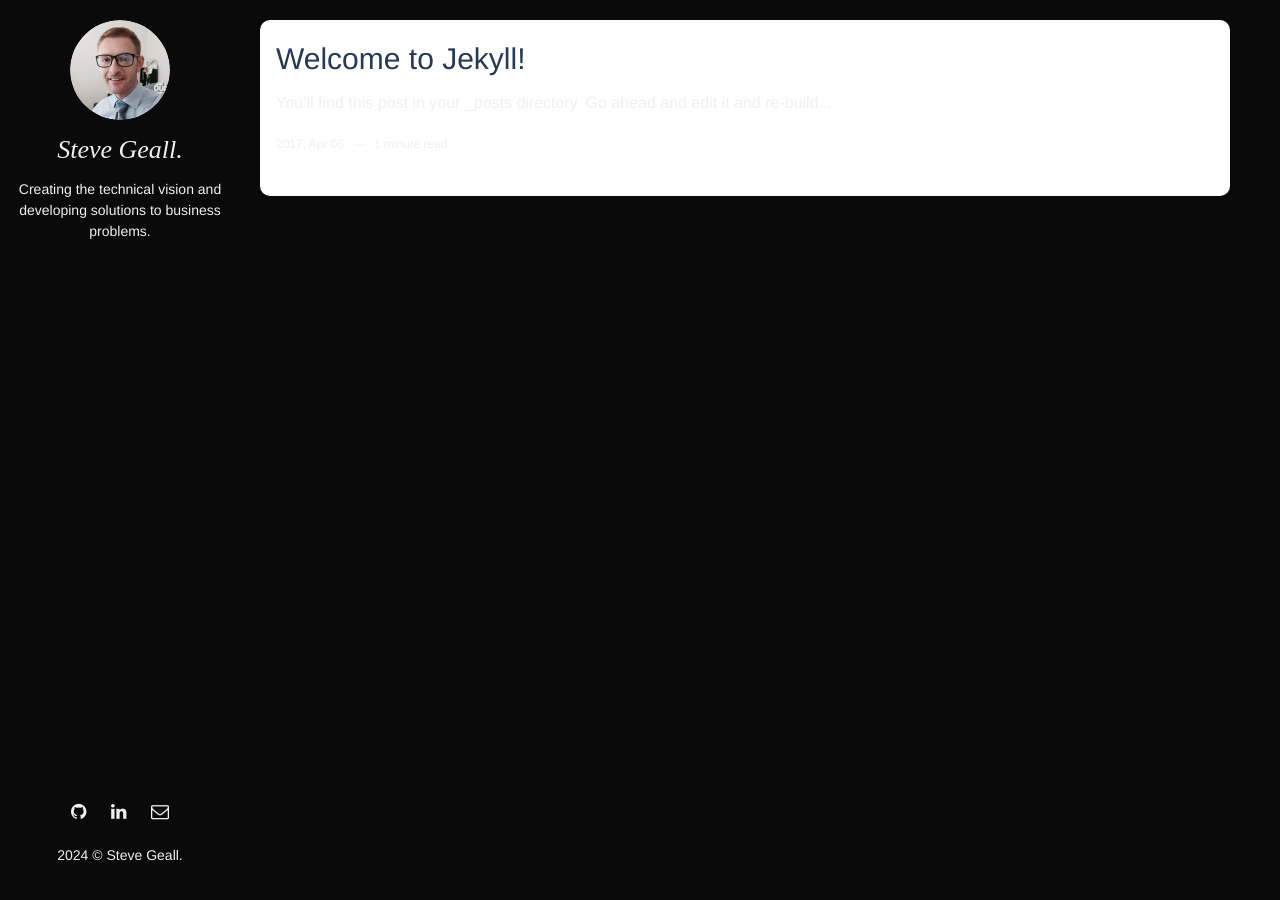
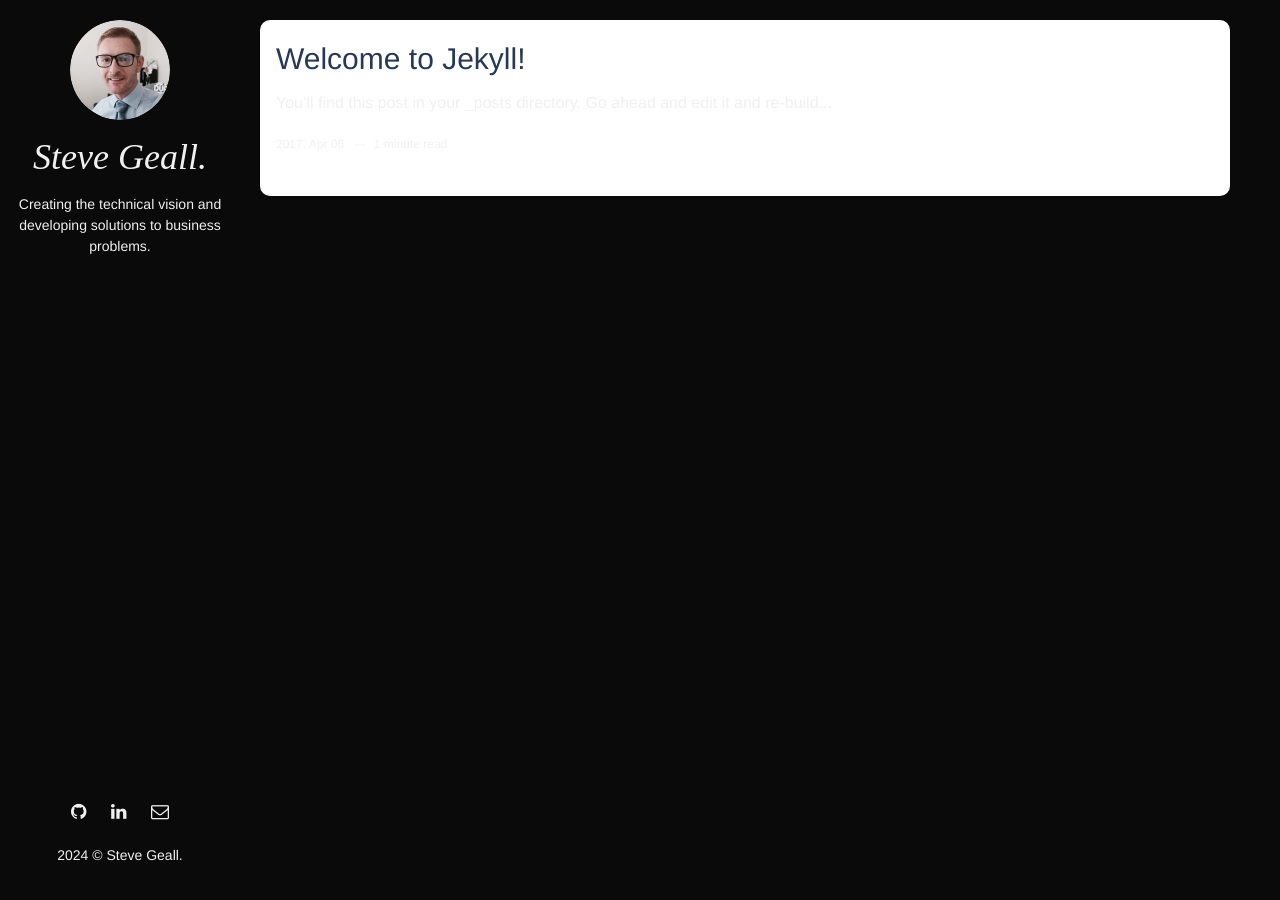
Before and after one commit to borough11/borough11.github.io, a Jekyll site: the page built from index.html, in a window 1280 px wide. Built offline with Jekyll 4.4.1, drawn with Linux system fonts in a browser that asks for light colours; the list of posts is cut into pages by our own code.

Commit message:
modified:   assets/css/main.css 	modified:   assets/css/scss/parts/_home-page.scss

```diff
--- a/assets/css/main.css
+++ b/assets/css/main.css
@@ -973,7 +973,7 @@ table tfoot td {
   margin: 0 0 10px;
   position: relative;
   /*padding-bottom: 15px;*/
-  font-size: 26px;
+  font-size: 36px;
   text-transform: none;
   color: #f0f0f0;
   /*font-weight: 700;*/
--- a/assets/css/scss/parts/_home-page.scss
+++ b/assets/css/scss/parts/_home-page.scss
@@ -36,7 +36,7 @@
     margin: 0 0 10px;
     position: relative;
     /*padding-bottom: 15px;*/
-    font-size: 26px;
+    font-size: 36px;
     text-transform: none;
     color: $dark;
     /*font-weight: 700;*/
```
